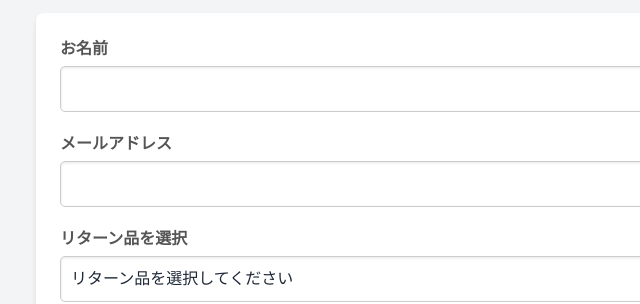
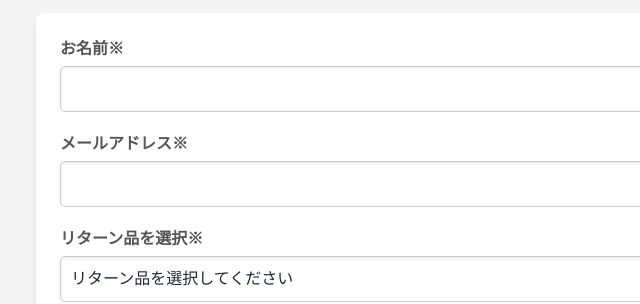
Before and after one commit to komoriya-shota/my-website, a website: page support.html in a window 1280 px wide. Shown: the part 239-543 px from the top of the page, 0-640 px from the left. Drawn offline with nearby package versions, Linux system fonts and the light colour scheme.

Commit message:
※追加

```diff
--- a/support.html
+++ b/support.html
@@ -116,15 +116,15 @@
             <h2 class="text-xl font-bold mb-4">リターン品を選択し、支援してください！</h2>
             <form id="supportForm" action="STORES決済のURL" method="POST" class="bg-white p-6 rounded-lg shadow-md">
                 <div class="form-group">
-                    <label for="name">お名前</label>
+                    <label for="name">お名前※</label>
                     <input type="text" id="name" name="name" required class="border border-gray-300 p-2 rounded-lg w-full focus:outline-none focus:ring-2 focus:ring-blue-500">
                 </div>
                 <div class="form-group">
-                    <label for="email">メールアドレス</label>
+                    <label for="email">メールアドレス※</label>
                     <input type="email" id="email" name="email" required class="border border-gray-300 p-2 rounded-lg w-full focus:outline-none focus:ring-2 focus:ring-blue-500">
                 </div>
                 <div class="form-group">
-                    <label for="reward">リターン品を選択</label>
+                    <label for="reward">リターン品を選択※</label>
                     <select id="reward" name="reward" required class="border border-gray-300 p-2 rounded-lg w-full focus:outline-none focus:ring-2 focus:ring-blue-500">
                         <option value="">リターン品を選択してください</option>
                         <option value="1000">リターン品A - 1000円</option>
```
